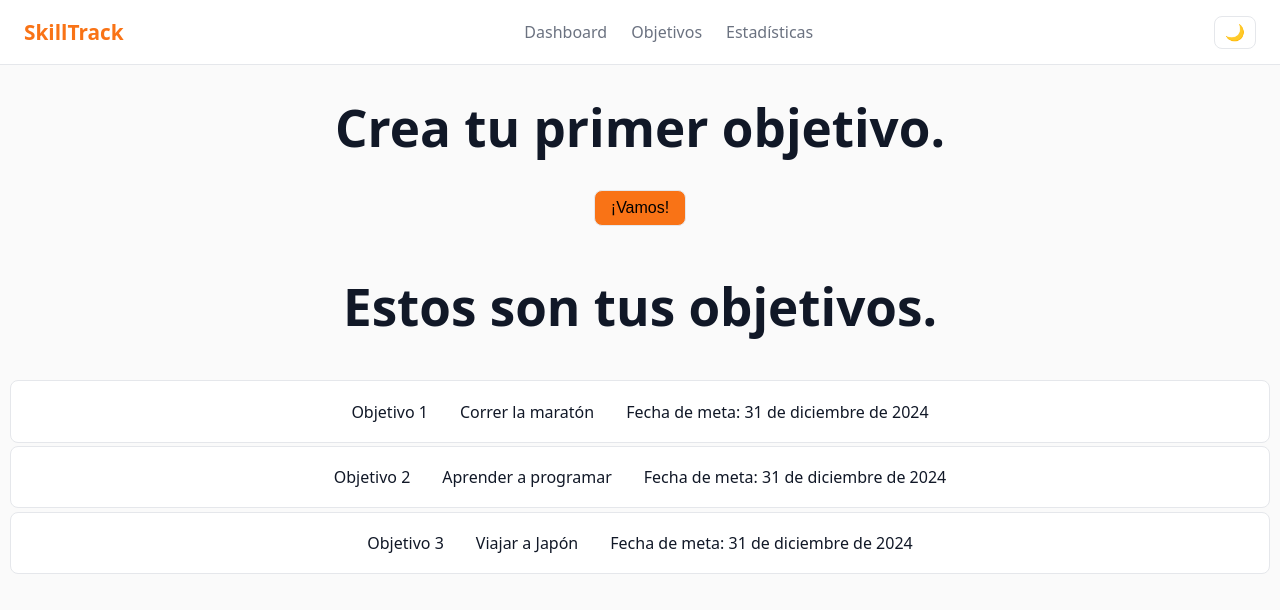
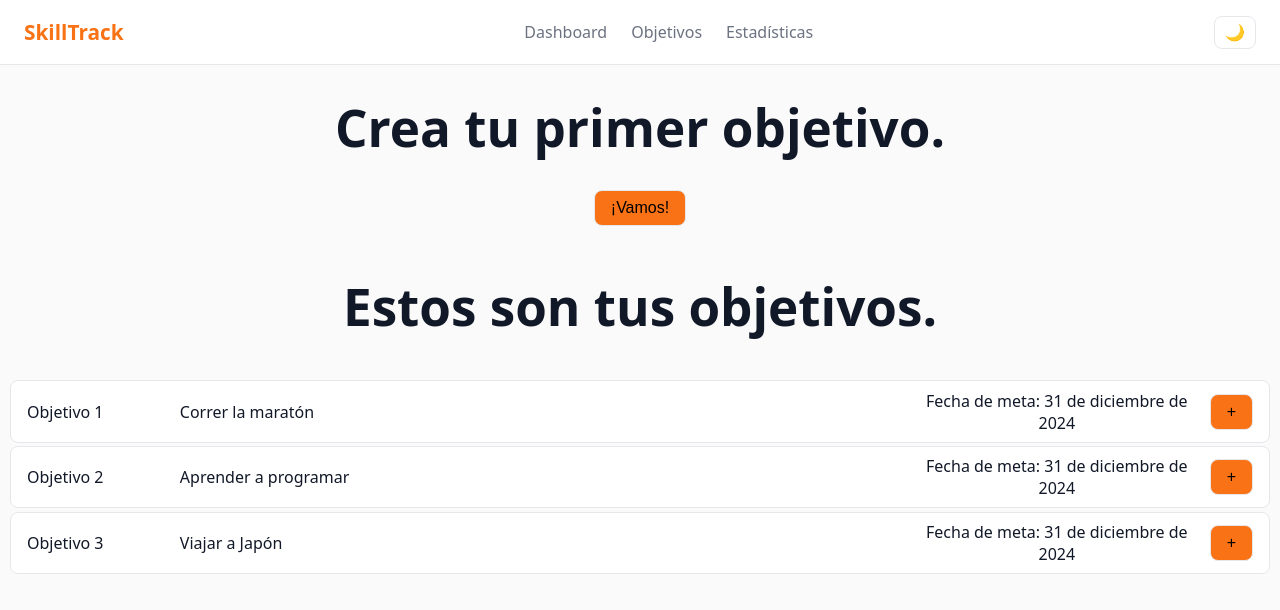
Before and after one commit to javierpiquerasmartinez/skilltrack, a React (Vite) app in the folder skilltrack/: page / in a window 1280 px wide. Shown: the top 610 px of the page. Built offline with nearby package versions, Linux system fonts and the light colour scheme.

Commit message:
feat: refactor GoalsList layout to use grid and integrate Button component

```diff
--- a/skilltrack/src/components/GoalsList.css
+++ b/skilltrack/src/components/GoalsList.css
@@ -1,16 +1,15 @@
 .goal-list-item {
     box-sizing: border-box;
-    display: flex;
-    flex-direction: row;
-    align-items: center;
-    justify-content: center;
-    gap: 2rem;
     background: var(--surface-1);
     border: 1px solid var(--border);
     border-radius: 0.5rem;
-    padding: 0.2rem;
+    padding: 0.2rem 1rem;
     width: 100%;
-
+    display: grid;
+    grid-template-columns: 1fr 5fr 2fr auto;
+    align-items: center;
+    justify-items: start;
+    gap: 0.5rem;
 }
 
 section {
--- a/skilltrack/src/components/GoalsList.tsx
+++ b/skilltrack/src/components/GoalsList.tsx
@@ -1,4 +1,5 @@
 import './GoalsList.css';
+import Button from './Button.tsx';
 
 export function GoalsList() {
     return (
@@ -10,6 +11,7 @@ export function GoalsList() {
                 <div>
                     Fecha de meta: 31 de diciembre de 2024
                 </div>
+                <Button>+</Button>
             </div>
             <div className='goal-list-item'>
                 <p>Objetivo 2</p>
@@ -17,6 +19,7 @@ export function GoalsList() {
                 <div>
                     Fecha de meta: 31 de diciembre de 2024
                 </div>
+                <Button>+</Button>
             </div>
             <div className='goal-list-item'>
                 <p>Objetivo 3</p>
@@ -24,6 +27,7 @@ export function GoalsList() {
                 <div>
                     Fecha de meta: 31 de diciembre de 2024
                 </div>
+                <Button>+</Button>
             </div>
         </section>
     )
```
